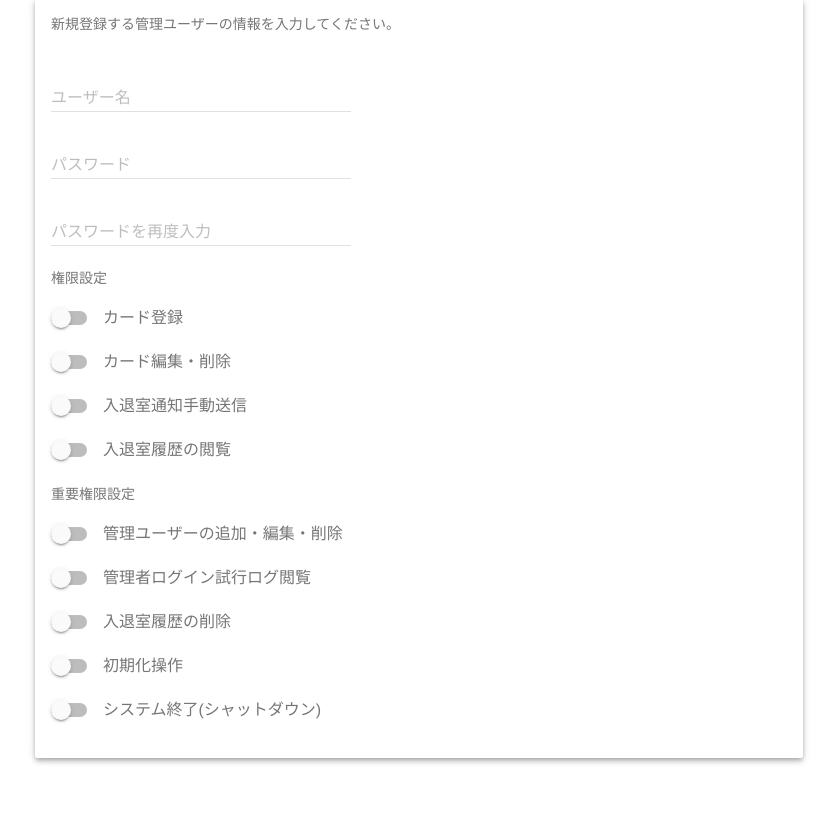
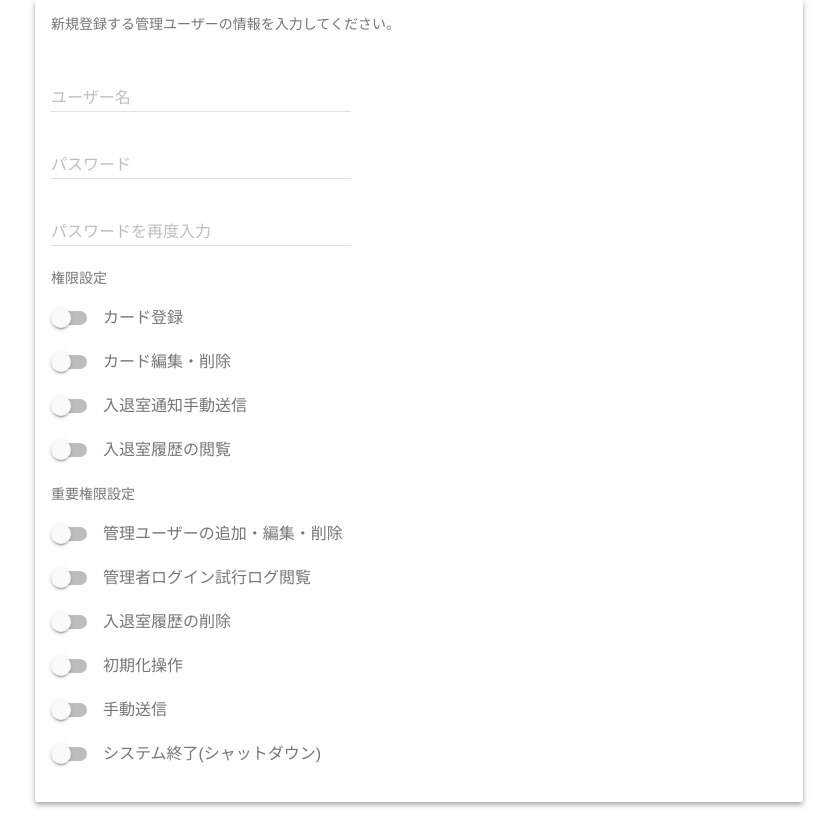
Before and after one commit to job3-14/EEmgmt, a PHP site: page /adminuser/adduser.php in a window 1280 px wide. Shown: the part 95-927 px from the top of the page, without its empty margins (221-1058 px from the left). Run offline with PHP 8.4, Linux system fonts and the light colour scheme; the visitor is signed in with stand-in values (Sample User, id 1).

Commit message:
ボタン追加

```diff
--- a/Docker/x64/apache2/www/adminuser/adduser.php
+++ b/Docker/x64/apache2/www/adminuser/adduser.php
@@ -122,6 +122,13 @@ header('Location: /login.php');
 </div>
 
 <div class="c-switch">
+<label class="mdl-switch mdl-js-switch mdl-js-ripple-effect" for="switch-7">
+  <input type="checkbox" id="switch-7" class="mdl-switch__input">
+  <span class="mdl-switch__label">手動送信</span>
+</label>
+</div>
+
+<div class="c-switch">
 <label class="mdl-switch mdl-js-switch mdl-js-ripple-effect" for="switch-8">
   <input type="checkbox" id="switch-8" class="mdl-switch__input">
   <span class="mdl-switch__label">システム終了(シャットダウン)</span>
```
